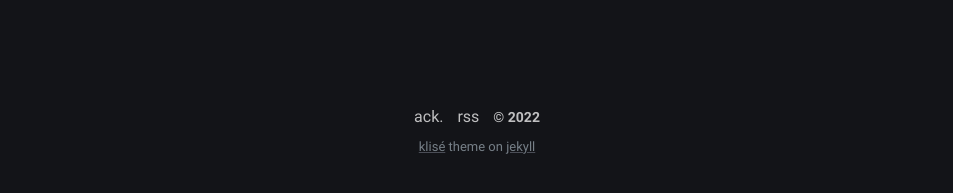
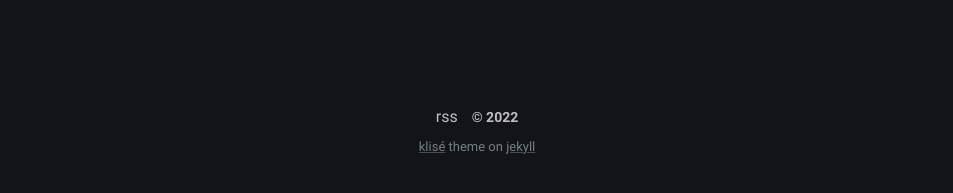
Before and after one commit to Nitping/notablog, a Jekyll site: the page built from index.md, in a window 1280 px wide. Shown: the part 586-779 px from the top of the page, without its empty margins (163-1116 px from the left). Built offline with Jekyll 4.4.1, drawn with Linux system fonts in a browser that asks for light colours.

Commit message:
Update footer.html

```diff
--- a/_includes/footer.html
+++ b/_includes/footer.html
@@ -1,5 +1,5 @@
 <footer class="footer">
-  <a class="footer_item" href="/thanks">ack.</a>
+   <!-- <a class="footer_item" href="/thanks">ack.</a> -->
   <!-- <a class="footer_item" href="javascript::void(0)">resume</a> -->
   <a class="footer_item" href="/feed.xml">rss</a>
   <span class="footer_item">&copy; {{ site.time | date: "%Y" }}</span>
```
